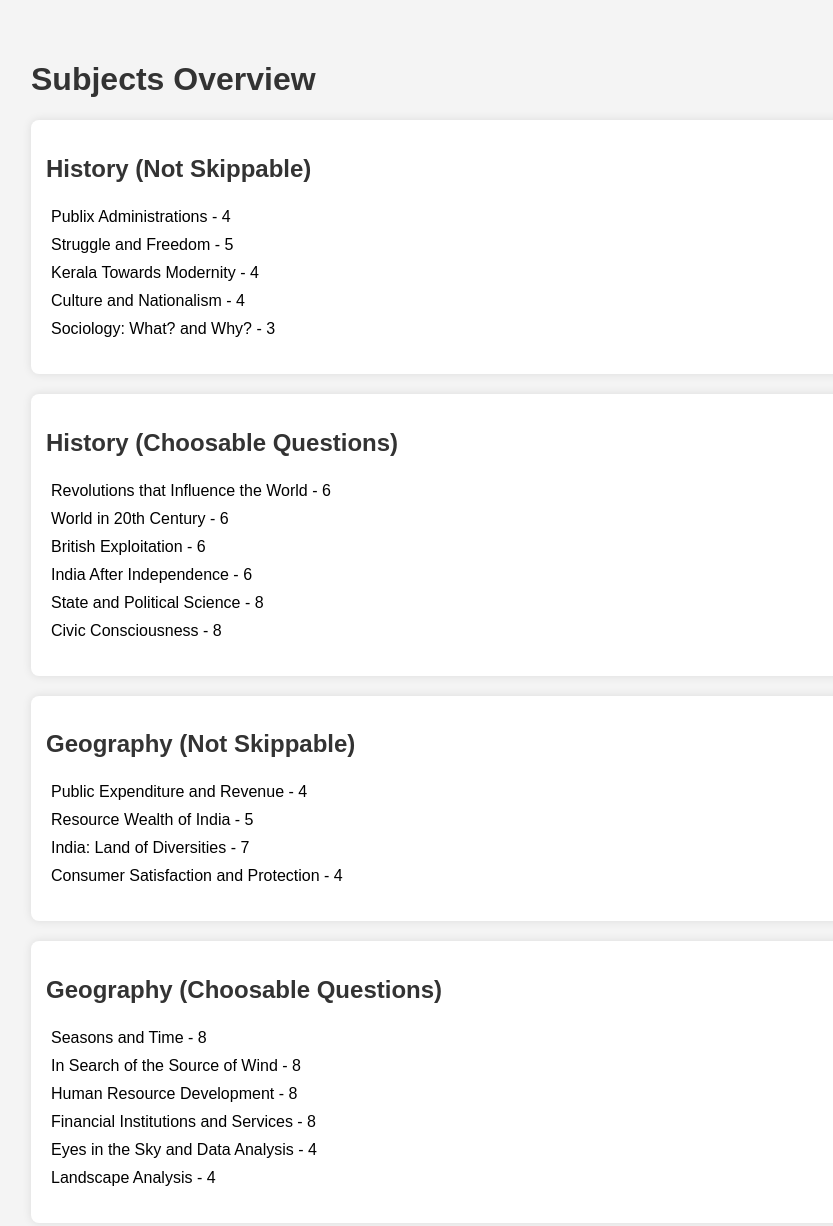
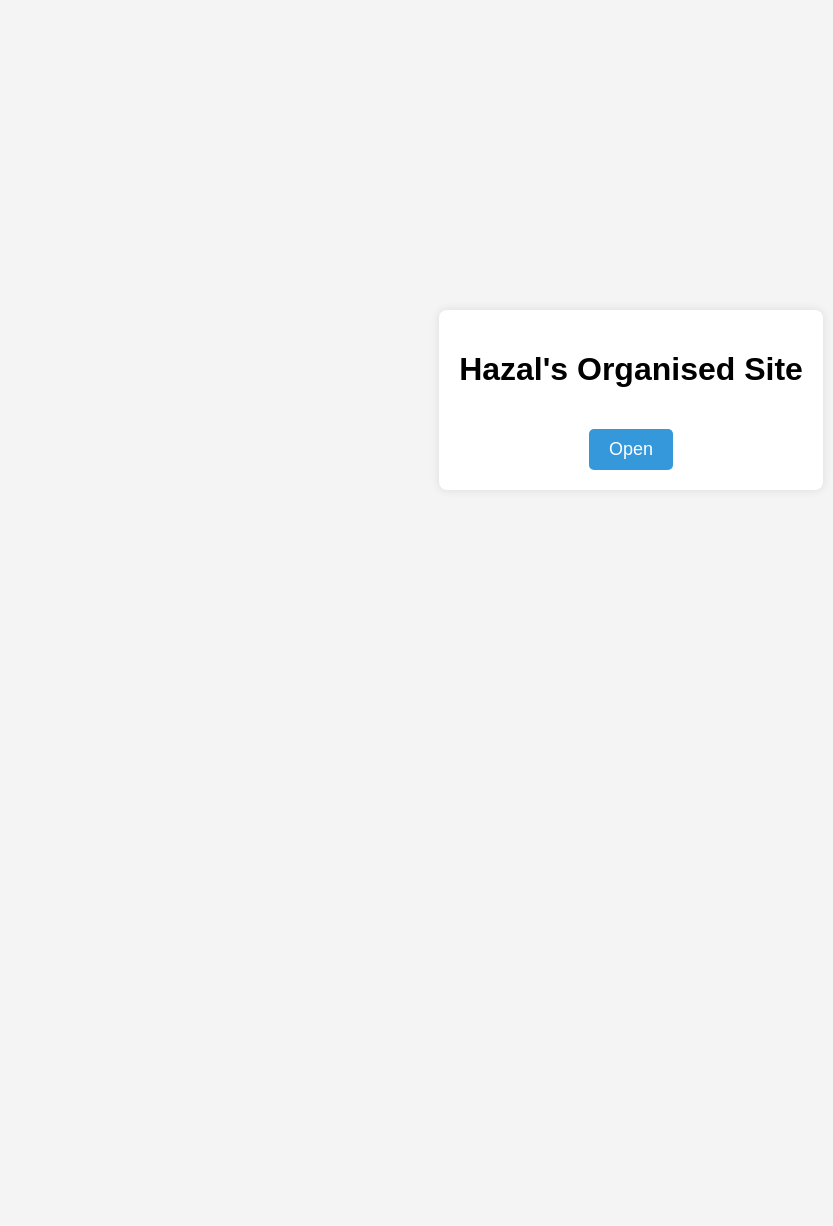
Before and after one commit to crackedxyz/social, a plain HTML site: page index.html in a window 1280 px wide. Shown: the whole page, without its empty margins (9-842 px from the left). After the commit the page ends 800 px from the top, so only its background shows below. Drawn offline with Linux system fonts and the light colour scheme.

Commit message:
Update index.html

```diff
--- a/index.html
+++ b/index.html
@@ -3,79 +3,41 @@
 <head>
     <meta charset="UTF-8">
     <meta name="viewport" content="width=device-width, initial-scale=1.0">
-    <title>Subjects Overview</title>
+    <title>Hazal's Organised Site</title>
     <style>
         body {
             font-family: Arial, sans-serif;
-            margin: 20px;
+            margin: 0;
+            padding: 0;
+            background-color: #f4f4f4;
+            display: flex;
+            justify-content: center;
+            align-items: center;
+            height: 100vh;
+            text-align: center;
+        }
+        .container {
+            background: #fff;
             padding: 20px;
-            background-color: #f4f4f4;
-        }
-        h1, h2 {
-            color: #333;
-        }
-        .section {
-            background: #fff;
-            padding: 15px;
-            margin-bottom: 20px;
             border-radius: 8px;
             box-shadow: 0 0 10px rgba(0, 0, 0, 0.1);
         }
-        ul {
-            list-style-type: none;
-            padding: 0;
-        }
-        li {
-            padding: 5px;
+        .button {
+            display: inline-block;
+            margin-top: 20px;
+            padding: 10px 20px;
+            background: #3498db;
+            color: white;
+            text-decoration: none;
+            border-radius: 5px;
+            font-size: 18px;
         }
     </style>
 </head>
 <body>
-    <h1>Subjects Overview</h1>
-
-    <div class="section">
-        <h2>History (Not Skippable)</h2>
-        <ul>
-            <li>Publix Administrations - 4</li>
-            <li>Struggle and Freedom - 5</li>
-            <li>Kerala Towards Modernity - 4</li>
-            <li>Culture and Nationalism - 4</li>
-            <li>Sociology: What? and Why? - 3</li>
-        </ul>
-    </div>
-
-    <div class="section">
-        <h2>History (Choosable Questions)</h2>
-        <ul>
-            <li>Revolutions that Influence the World - 6</li>
-            <li>World in 20th Century - 6</li>
-            <li>British Exploitation - 6</li>
-            <li>India After Independence - 6</li>
-            <li>State and Political Science - 8</li>
-            <li>Civic Consciousness - 8</li>
-        </ul>
-    </div>
-
-    <div class="section">
-        <h2>Geography (Not Skippable)</h2>
-        <ul>
-            <li>Public Expenditure and Revenue - 4</li>
-            <li>Resource Wealth of India - 5</li>
-            <li>India: Land of Diversities - 7</li>
-            <li>Consumer Satisfaction and Protection - 4</li>
-        </ul>
-    </div>
-
-    <div class="section">
-        <h2>Geography (Choosable Questions)</h2>
-        <ul>
-            <li>Seasons and Time - 8</li>
-            <li>In Search of the Source of Wind - 8</li>
-            <li>Human Resource Development - 8</li>
-            <li>Financial Institutions and Services - 8</li>
-            <li>Eyes in the Sky and Data Analysis - 4</li>
-            <li>Landscape Analysis - 4</li>
-        </ul>
+    <div class="container">
+        <h1>Hazal's Organised Site</h1>
+        <a href="study.html" class="button">Open</a>
     </div>
 </body>
 </html>
```
